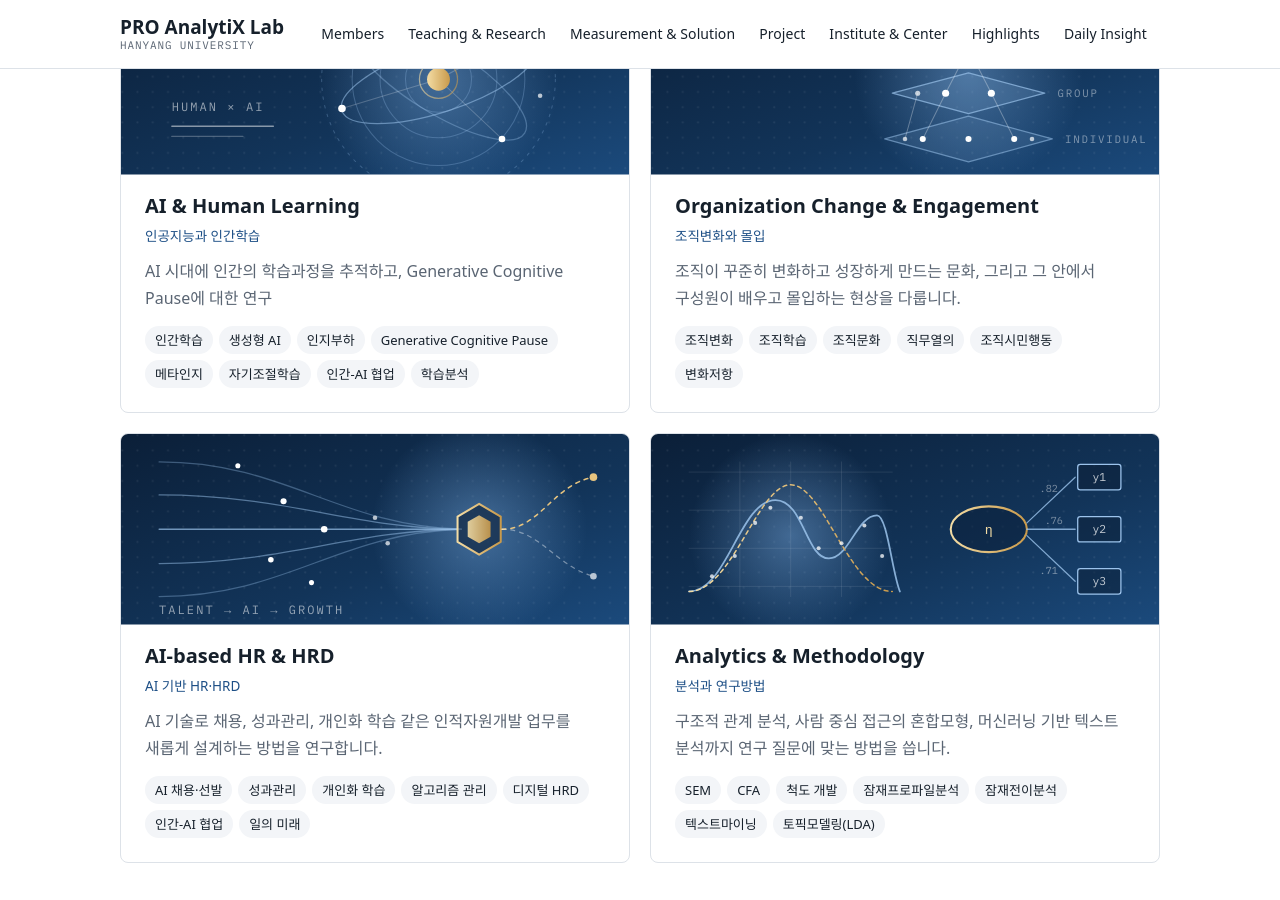
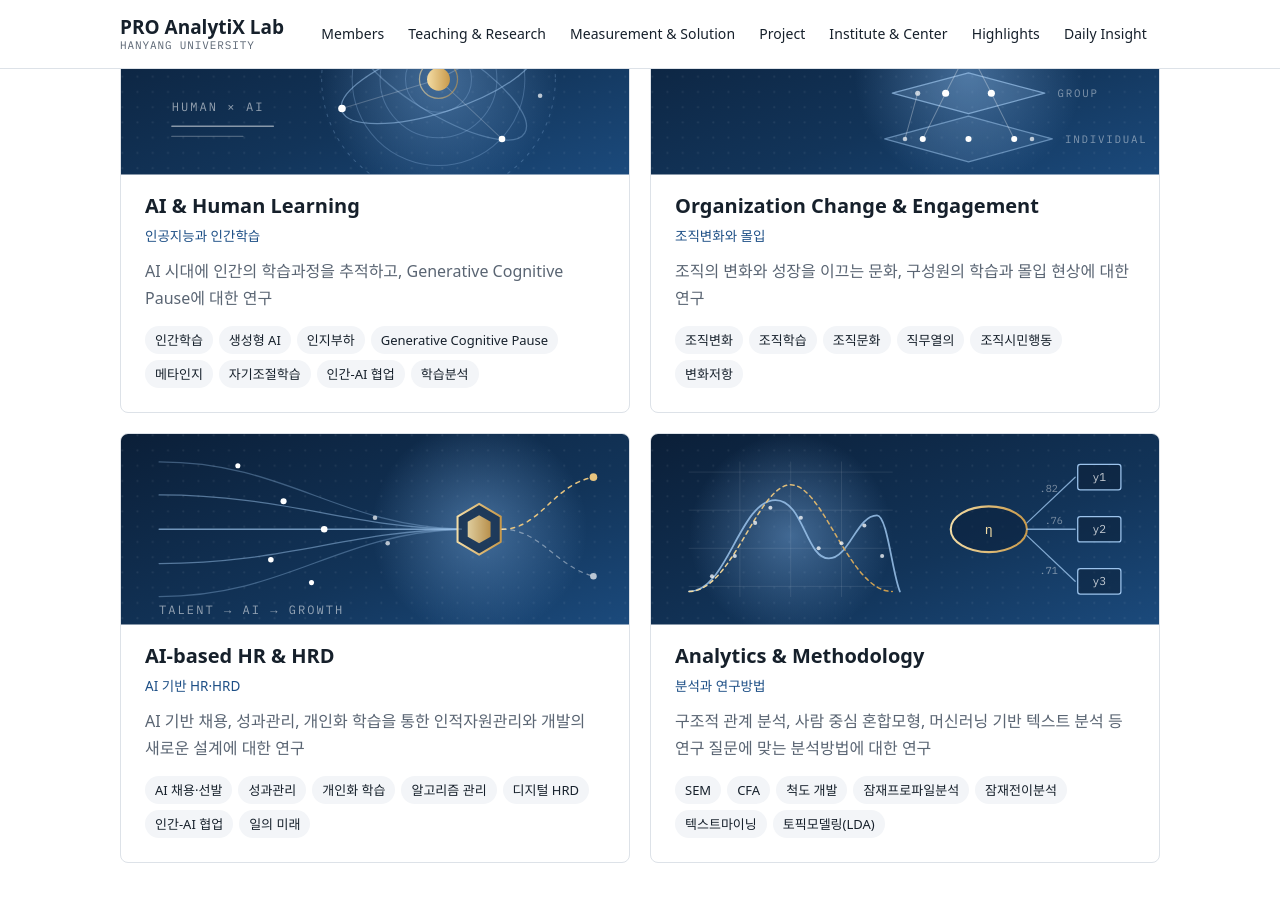
Before and after one commit to drsprolab/drsprolab.github.io, a Jekyll site: the page built from index.html, in a window 1280 px wide and 900 px high, scrolled down 1595 px. Built offline with Jekyll 4.4.1, drawn with Linux system fonts in a browser that asks for light colours; some web fonts are replaced.

Commit message:
Use research-focused noun phrases for research areas

```diff
--- a/_data/research_areas.yml
+++ b/_data/research_areas.yml
@@ -6,15 +6,15 @@
 - ko: 조직변화와 몰입
   en: Organization Change & Engagement
   icon: organization
-  summary: 조직이 꾸준히 변화하고 성장하게 만드는 문화, 그리고 그 안에서 구성원이 배우고 몰입하는 현상을 다룹니다.
+  summary: 조직의 변화와 성장을 이끄는 문화, 구성원의 학습과 몰입 현상에 대한 연구
   keywords: [조직변화, 조직학습, 조직문화, 직무열의, 조직시민행동, 변화저항]
 - ko: AI 기반 HR·HRD
   en: AI-based HR & HRD
   icon: hrd
-  summary: AI 기술로 채용, 성과관리, 개인화 학습 같은 인적자원개발 업무를 새롭게 설계하는 방법을 연구합니다.
+  summary: AI 기반 채용, 성과관리, 개인화 학습을 통한 인적자원관리와 개발의 새로운 설계에 대한 연구
   keywords: [AI 채용·선발, 성과관리, 개인화 학습, 알고리즘 관리, 디지털 HRD, 인간-AI 협업, 일의 미래]
 - ko: 분석과 연구방법
   en: Analytics & Methodology
   icon: analytics
-  summary: 구조적 관계 분석, 사람 중심 접근의 혼합모형, 머신러닝 기반 텍스트 분석까지 연구 질문에 맞는 방법을 씁니다.
+  summary: 구조적 관계 분석, 사람 중심 혼합모형, 머신러닝 기반 텍스트 분석 등 연구 질문에 맞는 분석방법에 대한 연구
   keywords: [SEM, CFA, 척도 개발, 잠재프로파일분석, 잠재전이분석, 텍스트마이닝, 토픽모델링(LDA)]
```
